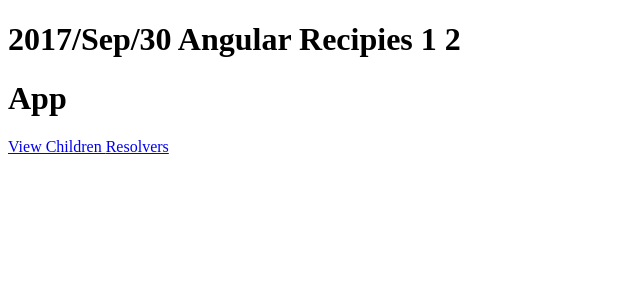
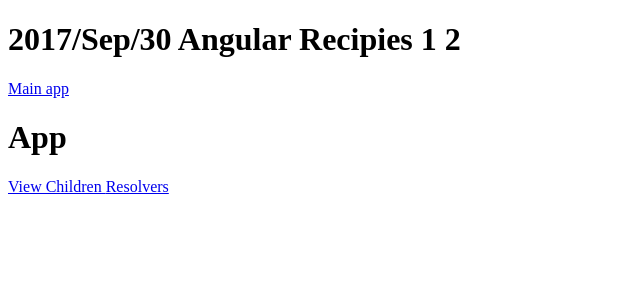
Before and after one commit to sgkazakov/Angular-4-example, an Angular app: page /main in a window 1280 px wide. Before the commit this address led to /. Shown: the top 300 px of the page, without its empty margins (0-640 px from the left). Built offline with nearby package versions, Linux system fonts and the light colour scheme.

Commit message:
Preloaded strategy

```diff
--- a/src/app/app.component.html
+++ b/src/app/app.component.html
@@ -1,5 +1,8 @@
 <!--The content below is only a placeholder and can be replaced.-->
 <div>
   <header-component></header-component>
-  <main-app></main-app>
+  <a routerLink="main" routerLinkActive="active">
+   Main app
+ </a>
 </div>
+<router-outlet></router-outlet>
--- a/src/app/app.component.ts
+++ b/src/app/app.component.ts
@@ -1,5 +1,6 @@
-import { Component } from '@angular/core';
+import { Component, Inject, forwardRef } from '@angular/core';
 import { Router } from '@angular/router';
+import { PreloadedService } from './preloaded-service';
 
 @Component({
   selector: 'app-root',
--- a/src/app/app.module.ts
+++ b/src/app/app.module.ts
@@ -1,6 +1,6 @@
 import { BrowserModule } from '@angular/platform-browser';
 import { NgModule } from '@angular/core';
-import { Routes, RouterModule } from "@angular/router"
+import { Routes, RouterModule, PreloadingStrategy, Route, PreloadAllModules } from "@angular/router"
 import { AppComponent } from './app.component';
 import { HeaderComponent } from './components/header.component';
 import { CustomPipePipe } from './pipes/custom-pipe.pipe';
@@ -9,7 +9,22 @@
 import { ParentComponent } from './components/view-content-child/parent/parent.component';
 import { MainAppModule } from './main-app/main-app.module';
 import { MainAppComponent } from './main-app/main-app.component';
+import { Observable } from 'rxjs/Observable';
+import { PreloadedService } from './preloaded-service';
 
+
+export class CustomPreload implements PreloadingStrategy {
+  preload(route: Route, fn: () => Observable<any>): Observable<any> {
+    return route.data && route.data.preload ? fn() : Observable.of(null);
+  }
+
+}
+
+export const ROUTES: Routes = [
+  { path: "main", data: { preload: true }, loadChildren: "./main-app/main-app.module#MainAppModule" },
+  // the base path MUST be last
+  { path: "**", redirectTo: "/" },
+]
 
 @NgModule({
   declarations: [
@@ -17,9 +32,11 @@
     HeaderComponent,
     CustomPipePipe
   ],
+  providers: [CustomPreload],
   imports: [
     BrowserModule,
-    MainAppModule,
+    // if you want to preload everything use PreloadAllModules
+    RouterModule.forRoot(ROUTES, { preloadingStrategy: CustomPreload })
   ],
   bootstrap: [AppComponent]
 })
--- a/src/app/main-app/main-app.module.ts
+++ b/src/app/main-app/main-app.module.ts
@@ -7,8 +7,11 @@
 import { ContentChildComponent } from '../components/view-content-child/content-child/content-child.component';
 import { ViewChildComponent } from '../components/view-content-child/view-child/view-child.component';
 import { IdResolver } from '../components/resolvers-guards/resolvers/id-resolver';
+import { PreloadedService } from '../preloaded-service';
 
-const ROUTES: Routes = [{
+const ROUTES: Routes = [
+    { path: '', component: MainAppComponent },
+    {
         path: "child", component: ParentComponent
     },
     {
@@ -20,7 +23,7 @@
 @NgModule({
     imports: [
         CommonModule,
-        RouterModule.forRoot(ROUTES)],
+        RouterModule.forChild(ROUTES)],
     declarations: [MainAppComponent,
         ParentComponent,
         ResolverComponent,
--- /dev/null
+++ b/src/app/preloaded-service.ts
@@ -0,0 +1,7 @@
+import { Injectable } from '@angular/core';
+
+
+@Injectable()
+export class PreloadedService {
+    public isPreloaded = "Loaded"
+}
```
Lines whose indentation alone changed are shown as unchanged.
